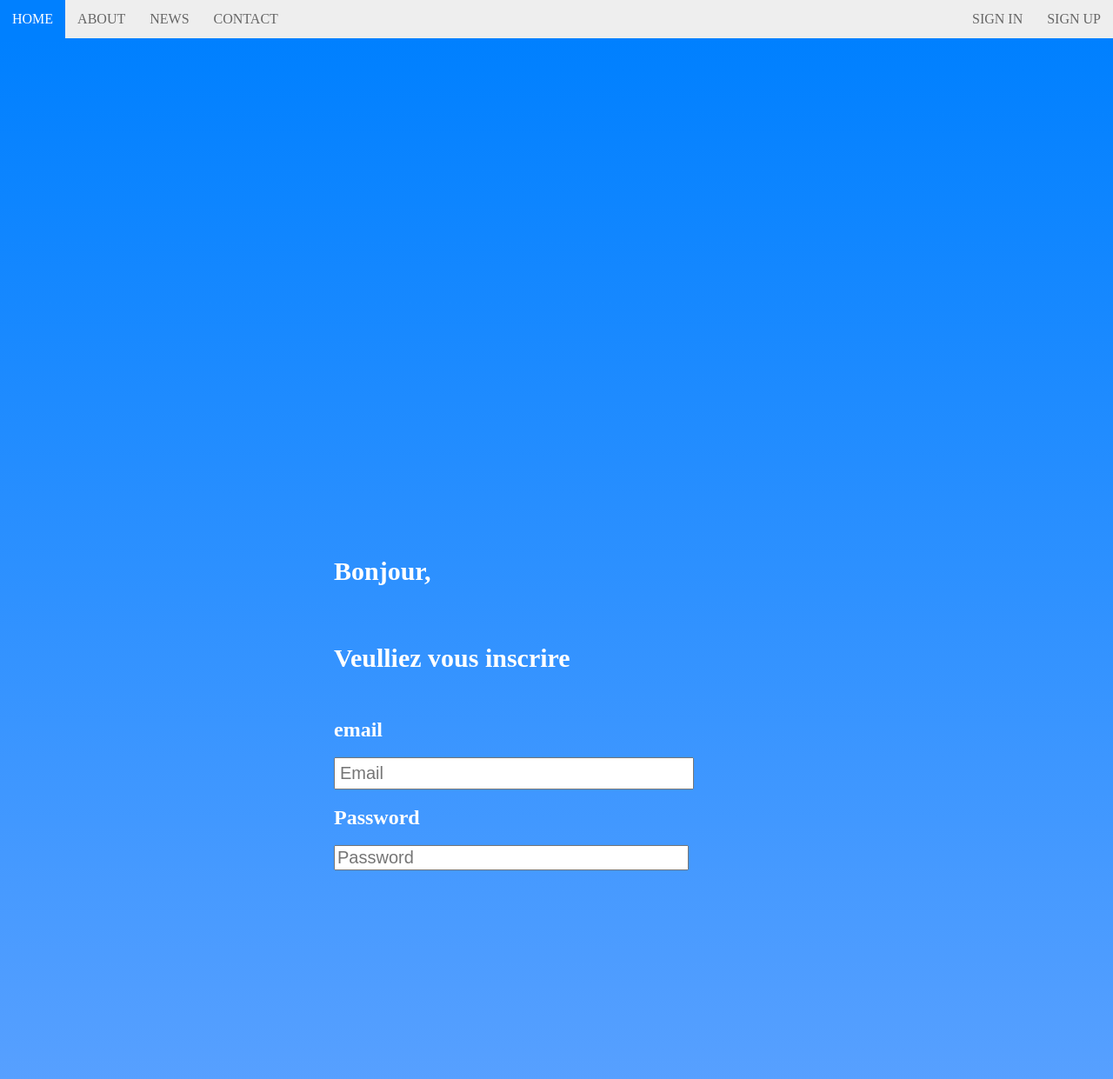
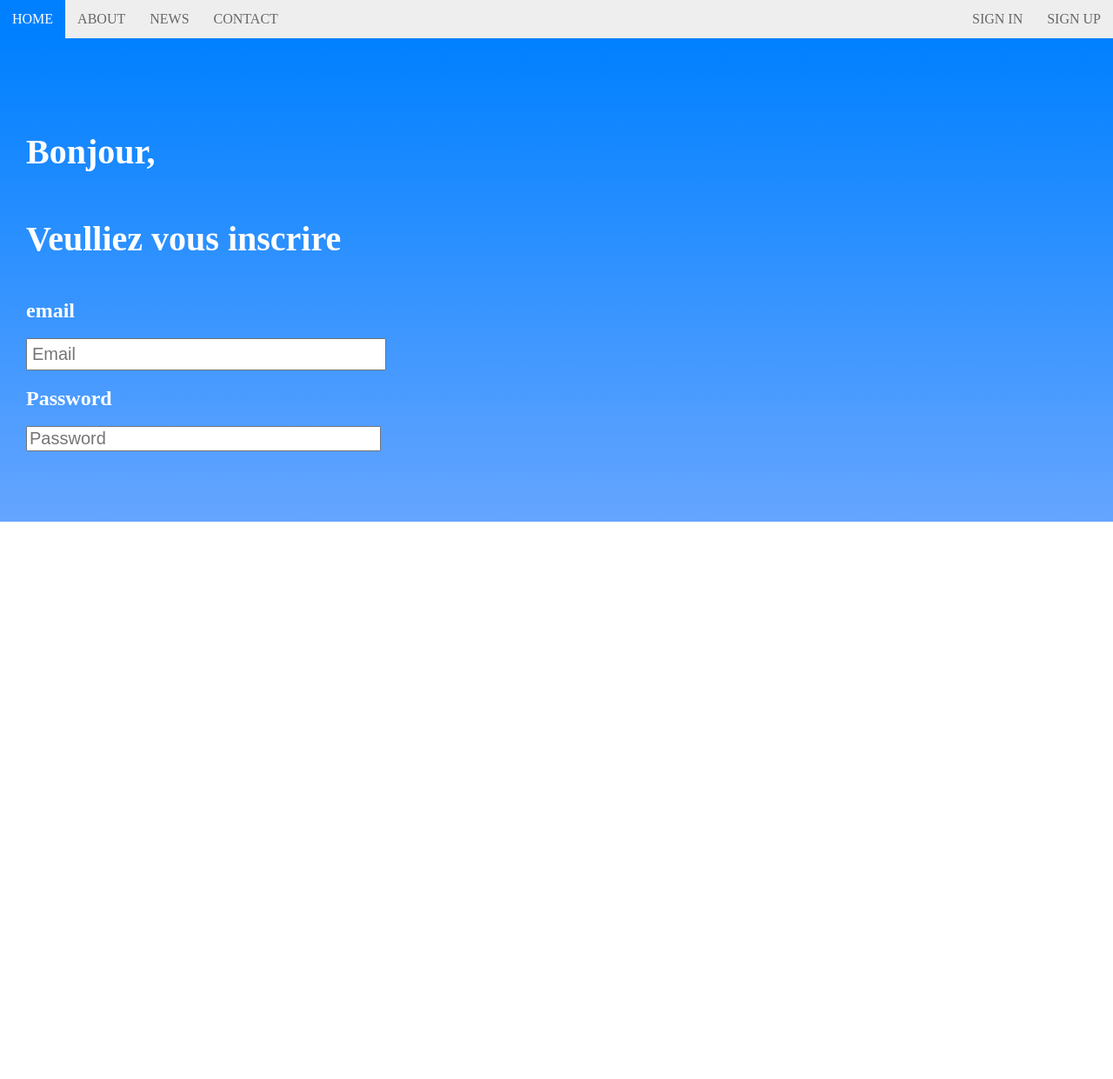
Before and after one commit to aminalgar3a/aminalgar3a-devytech, a PHP site: page / in a window 1280 px wide. Shown: the top 1241 px of the page at 87% size. After the commit the page ends 800 px from the top, so only its background shows below. Run offline with PHP 8.4, Linux system fonts and the light colour scheme.

Commit message:
Update style.css

```diff
--- a/style.css
+++ b/style.css
@@ -80,13 +80,13 @@ ul.topnav li.dropDownIcon {
     background: linear-gradient(#0080ff,#65a5ff);
 }
 .leftSide-col {
-    margin: 30%;
-    padding-top: 10%;
+    margin: 30px;
+
 }
 
 h1.large {
     color: #fff;
-    font-size: 30px;
+    font-size: 40px;
     margin: 0;
     line-height: 100px;
 }
```
